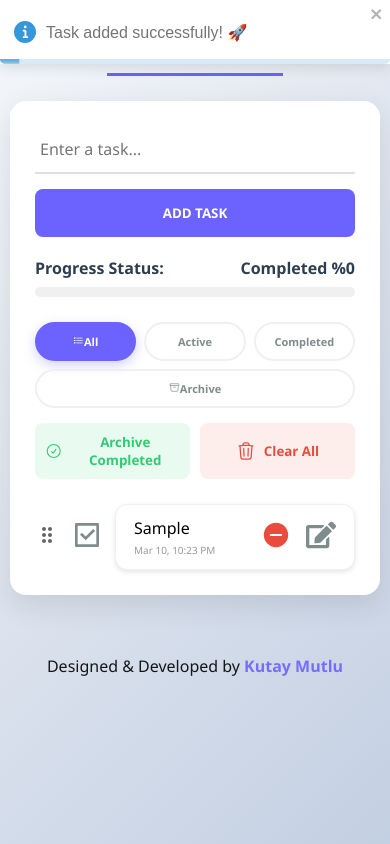
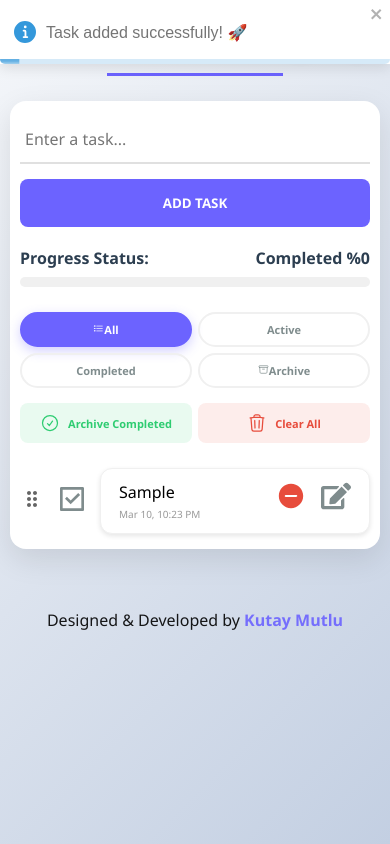
Before and after one commit to KutayMutlu/10.TODO-APP, a React (Vite) app: page / in a window 390 px wide. Both pictures are taken after typing "Sample" into the empty fields and a click on the button "ADD TASK". Built offline with nearby package versions, Linux system fonts and the light colour scheme.

Commit message:
mobil-duzenleme

```diff
--- a/src/App.css
+++ b/src/App.css
@@ -580,3 +580,79 @@ body {
     background: var(--primary-color);
     border-radius: 10px;
 }
+
+/* =========================================
+   MOBİL CİHAZLAR İÇİN ÖZEL TAŞMA VE BOZULMA FİXİ
+   (iPhone XR, S20 Ultra ve benzeri genişlikler için)
+   ========================================= */
+
+@media (max-width: 480px) {
+
+    /* 1. Filtre Konteynırı: Butonların yan yana sıkışıp taşmasını engeller */
+    .filter-container {
+        display: flex !important;
+        flex-wrap: wrap !important;
+        /* Sığmazsa 2. satıra atar */
+        gap: 6px !important;
+        justify-content: center !important;
+    }
+
+    /* 2. Filtre Butonları: Genişliği ekranın yarısına sabitler (2x2 dizilim) */
+    .filter-btn {
+        flex: 1 1 calc(50% - 10px) !important;
+        /* Her buton genişliğin yarısını kaplar */
+        min-width: 120px !important;
+        font-size: 11px !important;
+        padding: 8px 4px !important;
+        white-space: nowrap !important;
+        text-overflow: ellipsis;
+        overflow: hidden;
+    }
+
+    /* 3. Metin Alanı: Tıklandığında aşağı doğru uzama (Kutu içi scroll) */
+    .todo-lists {
+        align-items: flex-start !important;
+        /* Metin uzarsa ikonlar yukarıda kalsın */
+        min-width: 0 !important;
+        /* Flex taşma önleyici */
+    }
+
+    .truncated-text {
+        max-width: 160px !important;
+        /* Mobilde metin alanını kısıtla */
+    }
+
+    .full-text {
+        white-space: normal !important;
+        word-break: break-word !important;
+        max-height: 150px !important;
+        /* Çok uzun metinlerde kutu aşırı büyümesin */
+        overflow-y: auto !important;
+        /* Kutu içinde kaydırma yap */
+        display: block !important;
+    }
+
+    /* 4. Toplu İşlem Butonları (Hepsini Sil vb.) */
+    .bulk-actions {
+        gap: 6px !important;
+    }
+
+    .bulk-btn {
+        font-size: 11px !important;
+        padding: 10px 5px !important;
+        flex: 1 !important;
+    }
+
+    /* 5. Kartın kenar boşluklarını daraltarak içerik alanını genişlet */
+    .main {
+        padding: 15px 10px !important;
+    }
+}
+
+/* Çok dar ekranlar için (iPhone SE gibi) font ayarı */
+@media (max-width: 360px) {
+    .filter-btn {
+        font-size: 10px !important;
+        min-width: 100px !important;
+    }
+}
```
